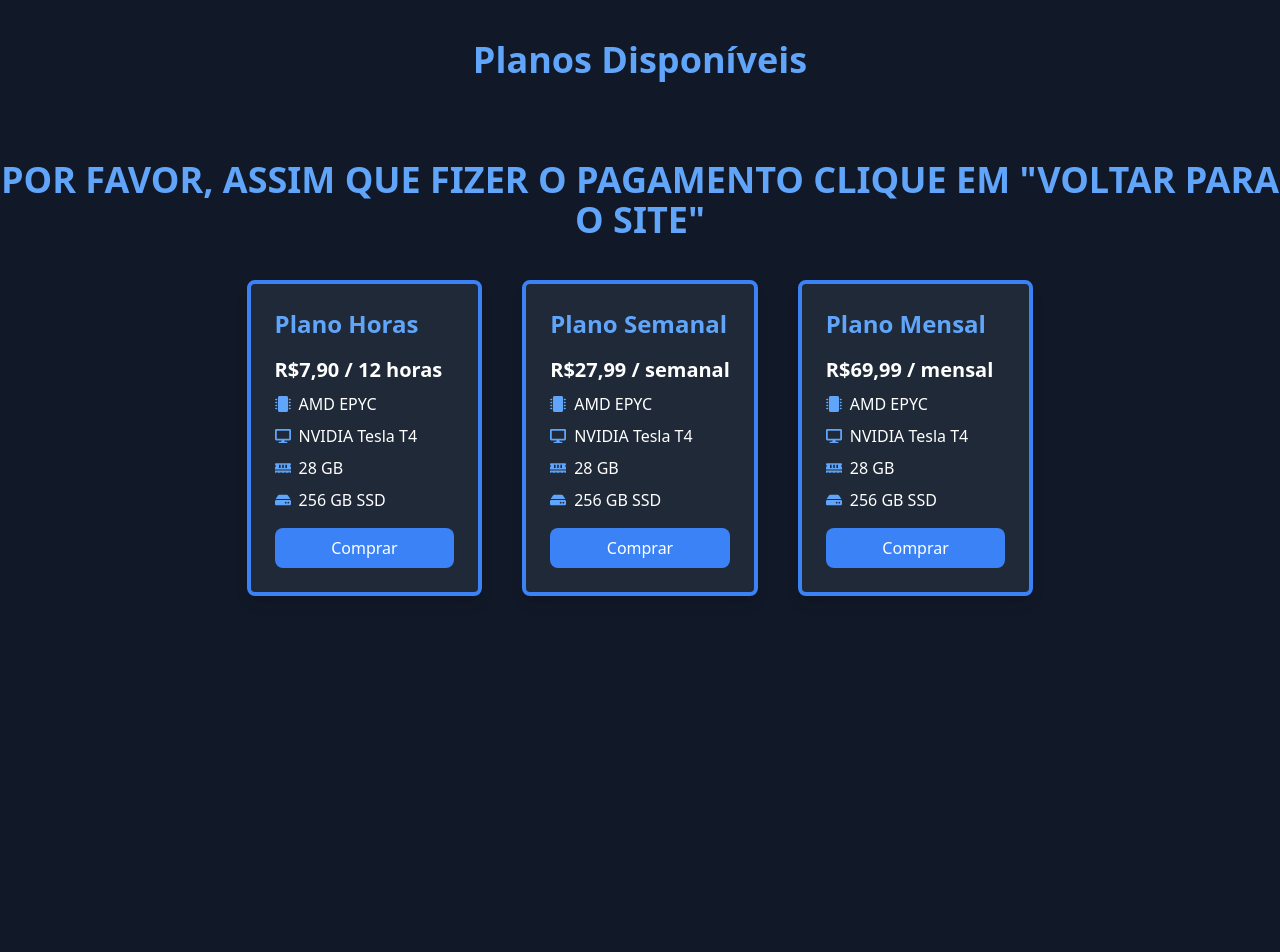
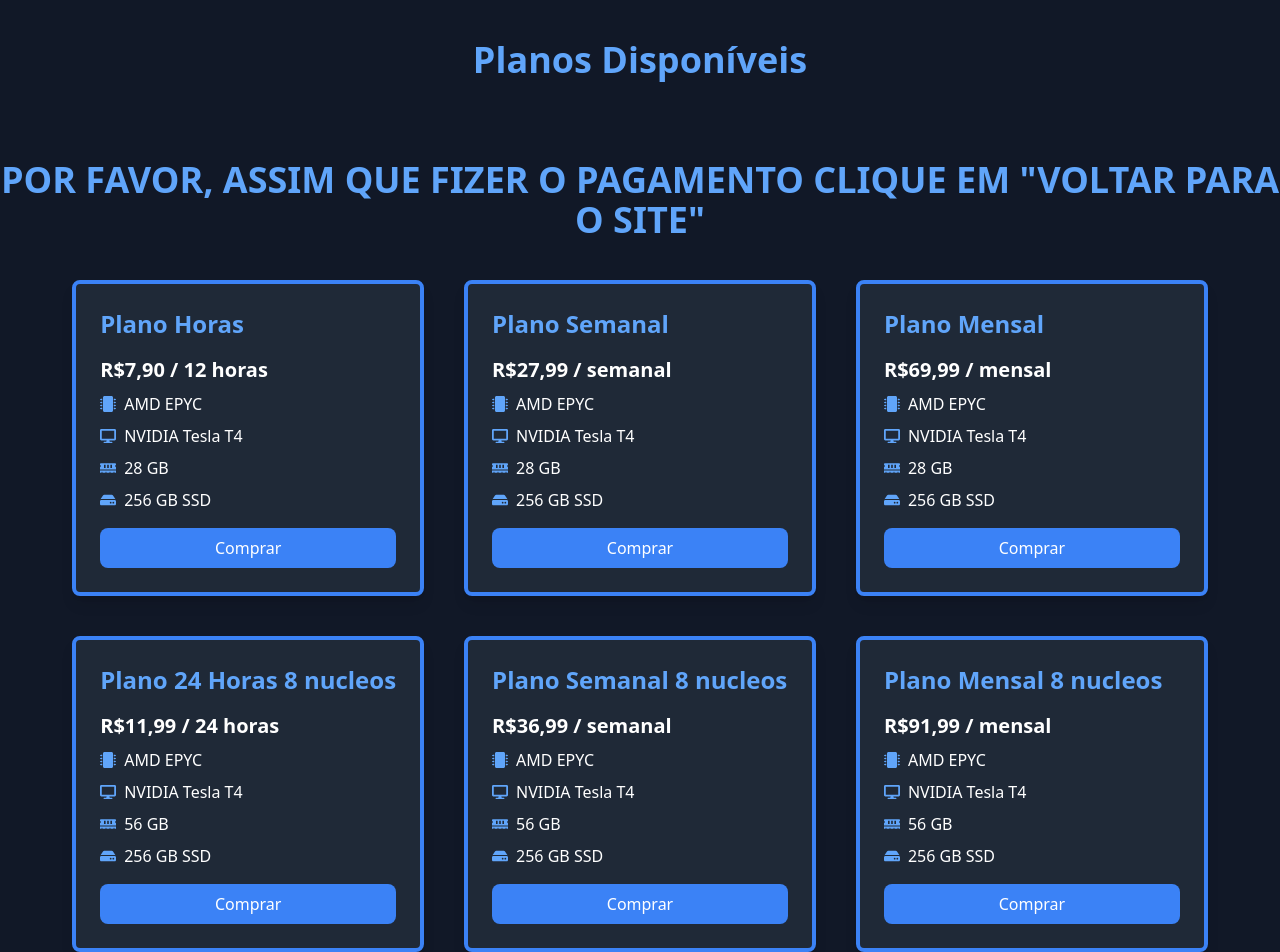
Before and after one commit to Nuggdr/gatecloudgaming, a Next.js app: page /planos in a window 1280 px wide. Before the commit the page ends 800 px from the top, so only its background shows below. Built offline with nearby package versions, Linux system fonts and the light colour scheme; sample sign-in values are in the browser's storage.

Commit message:
Update planos.tsx

```diff
--- a/pages/planos.tsx
+++ b/pages/planos.tsx
@@ -31,6 +31,36 @@
     processor: 'AMD EPYC',
     gpu: 'NVIDIA Tesla T4',
     ram: '28 GB',
+    storage: '256 GB SSD',
+  },
+    {
+    id: 4,
+    title: 'Plano 24 Horas 8 nucleos',
+    price: '11,99',
+    duration: '24 horas',
+    processor: 'AMD EPYC',
+    gpu: 'NVIDIA Tesla T4',
+    ram: '56 GB',
+    storage: '256 GB SSD',
+  },
+    {
+    id: 5,
+    title: 'Plano Semanal 8 nucleos',
+    price: '36,99',
+    duration: 'semanal',
+    processor: 'AMD EPYC',
+    gpu: 'NVIDIA Tesla T4',
+    ram: '56 GB',
+    storage: '256 GB SSD',
+  },
+      {
+    id: 6,
+    title: 'Plano Mensal 8 nucleos',
+    price: '91,99',
+    duration: 'mensal',
+    processor: 'AMD EPYC',
+    gpu: 'NVIDIA Tesla T4',
+    ram: '56 GB',
     storage: '256 GB SSD',
   },
 ];
```
